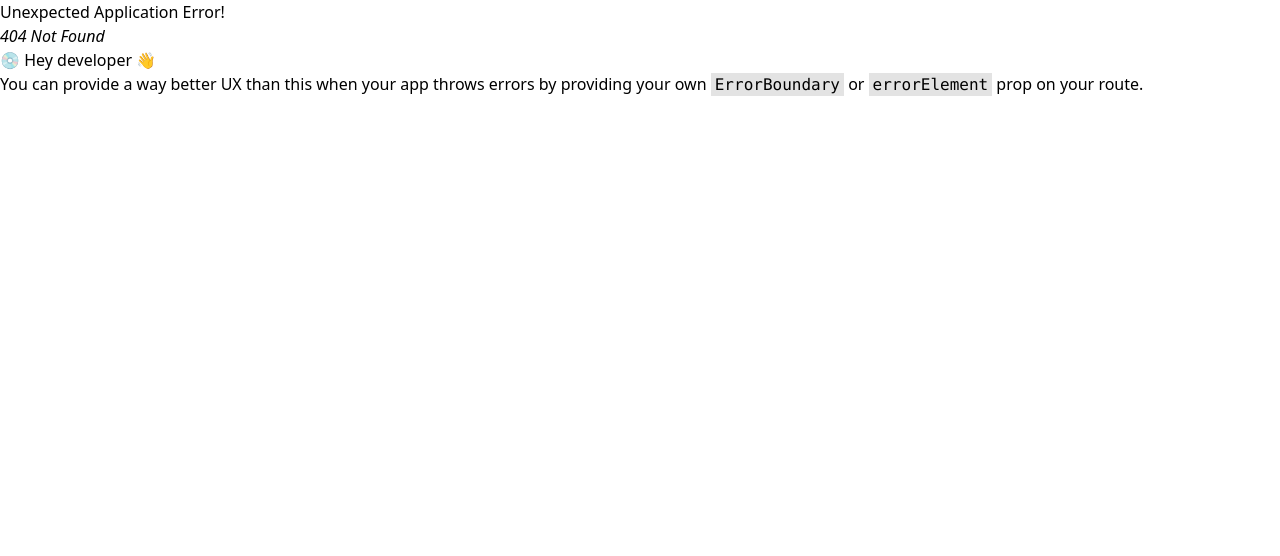
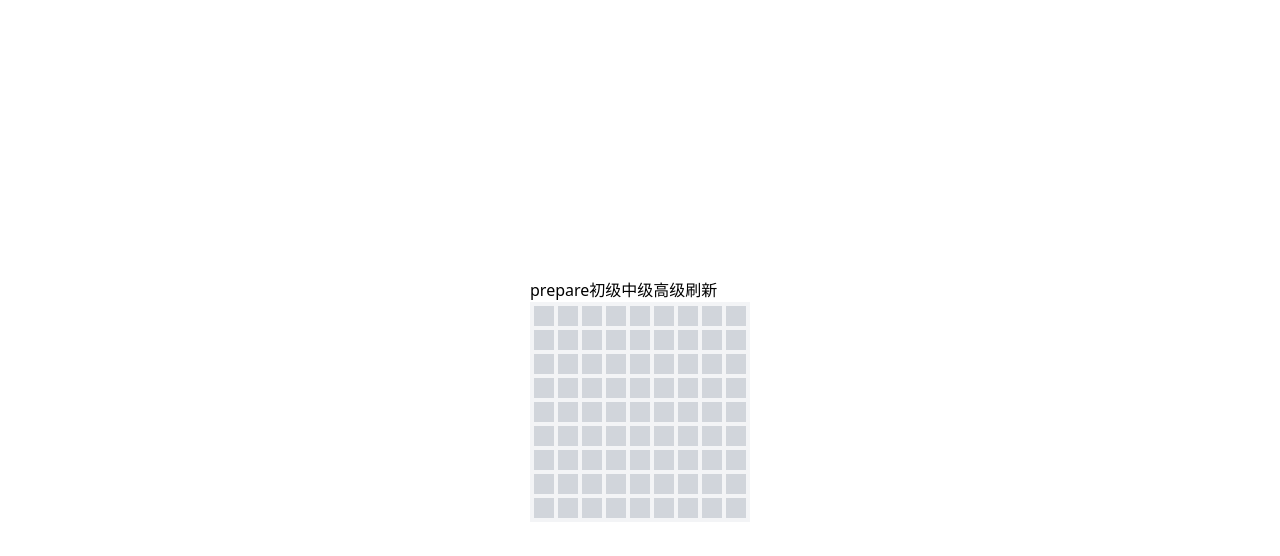
Before and after one commit to 2nonnon/game, a React (Vite) app: page /minesweeper in a window 1280 px wide. Before the commit this address had no page. Shown: the top 556 px of the page. Built offline with nearby package versions, Linux system fonts and the light colour scheme.

Commit message:
游戏配置

```diff
--- a/src/routes/index.tsx
+++ b/src/routes/index.tsx
@@ -9,7 +9,7 @@ const router = createBrowserRouter([
     element: <HomePage />,
   },
   {
-    path: '/qrcode',
+    path: '/minesweeper',
     id: 'MineSweeper',
     element: <MineSweeper />,
   },
--- a/src/views/MineSweeper/index.tsx
+++ b/src/views/MineSweeper/index.tsx
@@ -1,6 +1,6 @@
 import { createContext, useContext } from 'react'
 import { checkWin, generateMine, handleClickBlock, handleClickMine, handleToggleFlag, initMineSweeper } from './helper'
-import type { Coordinate, IBlock, ILevel } from './type'
+import type { Coordinate, IBlock } from './type'
 import { BlockType, GameState, Level } from './type'
 
 import useMineSweeper from './useMineSweeper'
@@ -10,15 +10,14 @@ const MineSweeperContext = createContext<ReturnType<typeof useMineSweeper> | nul
 interface BlockParam {
   block: IBlock
   coordinate: Coordinate
-  level: ILevel
 }
 
-const Block = ({ block, coordinate, level }: BlockParam) => {
-  const { mineSweeper, setMineSweeper, gameState, setGameState, flagCount, setFlagCount } = useContext(MineSweeperContext)!
+const Block = ({ block, coordinate }: BlockParam) => {
+  const { mineSweeper, setMineSweeper, gameState, setGameState, flagCount, setFlagCount, gameLevel } = useContext(MineSweeperContext)!
 
   const handleClick: React.MouseEventHandler<HTMLDivElement> = () => {
     if (gameState === GameState.PRE) {
-      const mines = generateMine(level.size, level.num, coordinate)
+      const mines = generateMine(gameLevel.size, gameLevel.num, coordinate)
       setGameState(GameState.GOING)
       setMineSweeper(handleClickBlock(initMineSweeper(mineSweeper, mines), coordinate))
     }
@@ -35,7 +34,7 @@ const Block = ({ block, coordinate, level }: BlockParam) => {
   const handleRightClick: React.MouseEventHandler<HTMLDivElement> = (e) => {
     e.preventDefault()
     if (gameState === GameState.PRE) {
-      const mines = generateMine(level.size, level.num, coordinate)
+      const mines = generateMine(gameLevel.size, gameLevel.num, coordinate)
       setGameState(GameState.GOING)
       setFlagCount(flagCount + 1)
       setMineSweeper(handleToggleFlag(initMineSweeper(mineSweeper, mines), coordinate))
@@ -45,7 +44,7 @@ const Block = ({ block, coordinate, level }: BlockParam) => {
         setFlagCount(flagCount - 1)
         setMineSweeper(handleToggleFlag(mineSweeper, coordinate))
       }
-      else if (flagCount < level.num) {
+      else if (flagCount < gameLevel.num) {
         setFlagCount(flagCount + 1)
         const nextState = handleToggleFlag(mineSweeper, coordinate)
         if (checkWin(nextState))
@@ -69,16 +68,22 @@ const Block = ({ block, coordinate, level }: BlockParam) => {
 }
 
 const MineSweeper = () => {
-  const mineSweeperInfo = useMineSweeper(Level.easy.size)
+  const mineSweeperInfo = useMineSweeper({ level: Level.easy, state: GameState.PRE })
 
   return (
     <>
       <MineSweeperContext.Provider value={mineSweeperInfo}>
-        <div className='grid place-content-center h-screen select-none'>
-          <div><span>{mineSweeperInfo.gameState}</span><span>刷新</span></div>
-          <div className='grid grid-cols-9 gap-1 w-fit p-1 bg-gray-100'>
+        <div className='grid place-content-center min-h-screen select-none p-10'>
+          <div>
+            <span>{mineSweeperInfo.gameState}</span>
+            <span onClick={() => { mineSweeperInfo.setGameState(GameState.PRE); mineSweeperInfo.setGameLevel(Level.easy) }}>初级</span>
+            <span onClick={() => { mineSweeperInfo.setGameState(GameState.PRE); mineSweeperInfo.setGameLevel(Level.medieum) }}>中级</span>
+            <span onClick={() => { mineSweeperInfo.setGameState(GameState.PRE); mineSweeperInfo.setGameLevel(Level.hard) }}>高级</span>
+            <span onClick={() => { mineSweeperInfo.setGameState(GameState.PRE) }}>刷新</span>
+          </div>
+          <div className={`grid grid-cols-[repeat(${mineSweeperInfo.gameLevel.size[1]},1fr)] gap-1 w-fit p-1 bg-gray-100`}>
             {mineSweeperInfo.mineSweeper.map((row, y) => row.map((block, x) => {
-              return (<Block key={y * row.length + x} block={block} coordinate={[y, x]} level={Level.easy}></Block>)
+              return (<Block key={y * row.length + x} block={block} coordinate={[y, x]}></Block>)
             }))}
           </div>
         </div>
--- a/src/views/MineSweeper/useMineSweeper.ts
+++ b/src/views/MineSweeper/useMineSweeper.ts
@@ -1,5 +1,5 @@
-import { useState } from 'react'
-import type { IBlock, MineSweeperType } from './type'
+import { useEffect, useState } from 'react'
+import type { IBlock, ILevel, MineSweeperType } from './type'
 import { BlockType, GameState } from './type'
 
 const block: IBlock = {
@@ -9,13 +9,28 @@ const block: IBlock = {
   flag: false,
 }
 
-const useMineSweeper = ([row, col]: [number, number]) => {
+interface mineSweeperOption {
+  level: ILevel
+  state: GameState
+}
+
+const useMineSweeper = ({ level, state }: mineSweeperOption) => {
+  const [gameLevel, setGameLevel] = useState(level)
+  const [row, col] = gameLevel.size
   const init = Array.from({ length: row }).map(_ => Array.from({ length: col }).map(_ => ({ ...block })))
-  const [gameState, setGameState] = useState(GameState.PRE)
+  const [gameState, setGameState] = useState(state)
   const [mineSweeper, setMineSweeper] = useState<MineSweeperType>(init)
   const [flagCount, setFlagCount] = useState(0)
 
-  return { gameState, setGameState, mineSweeper, setMineSweeper, flagCount, setFlagCount }
+  useEffect(() => {
+    if (gameState !== GameState.PRE)
+      return
+    const [row, col] = gameLevel.size
+    const init = Array.from({ length: row }).map(_ => Array.from({ length: col }).map(_ => ({ ...block })))
+    setMineSweeper(init)
+  }, [gameLevel, gameState])
+
+  return { gameState, setGameState, mineSweeper, setMineSweeper, flagCount, setFlagCount, gameLevel, setGameLevel }
 }
 
 export default useMineSweeper
--- a/tailwind.config.cjs
+++ b/tailwind.config.cjs
@@ -8,4 +8,5 @@ module.exports = {
     extend: {},
   },
   plugins: [],
+  safelist: ['grid-cols-[repeat(9,1fr)]', 'grid-cols-[repeat(16,1fr)]'],
 }
```
